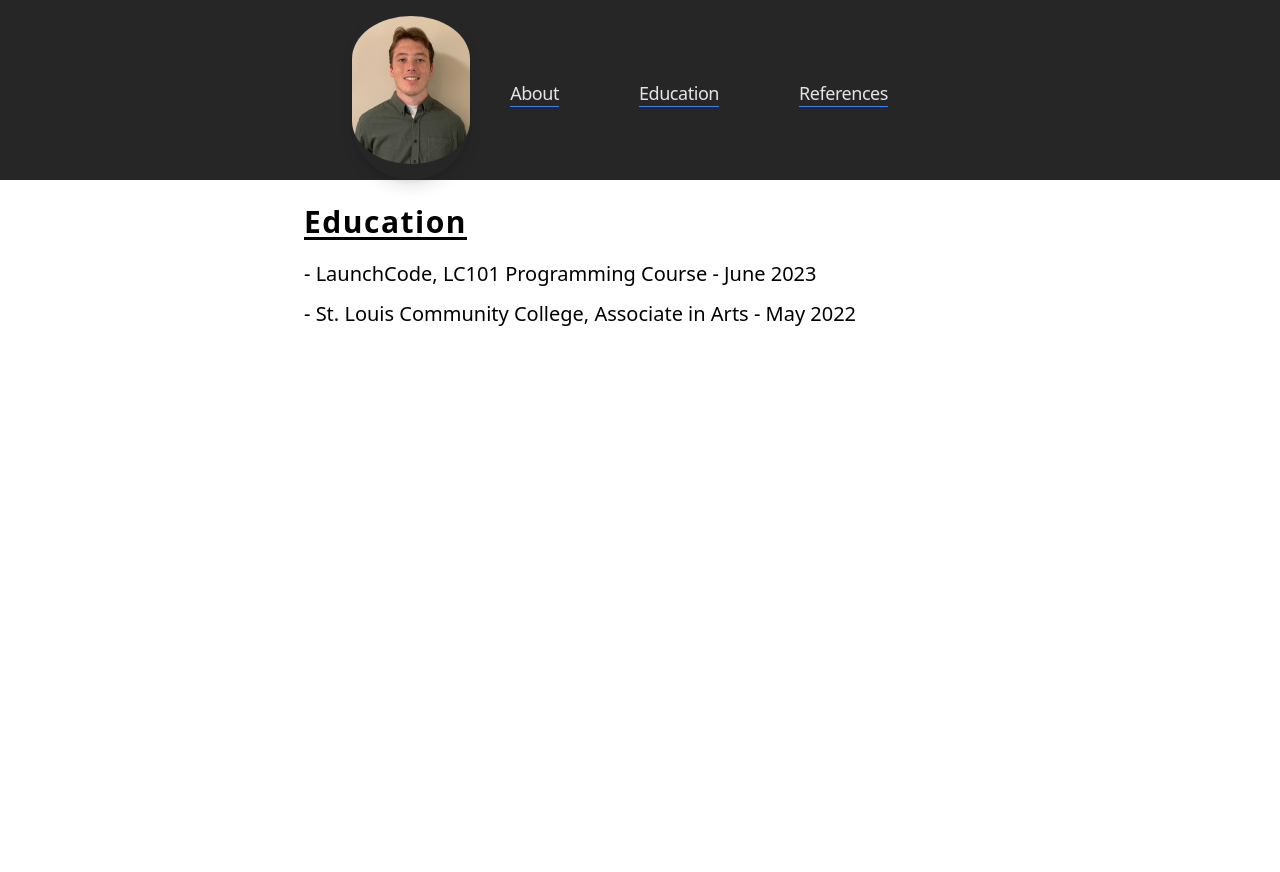
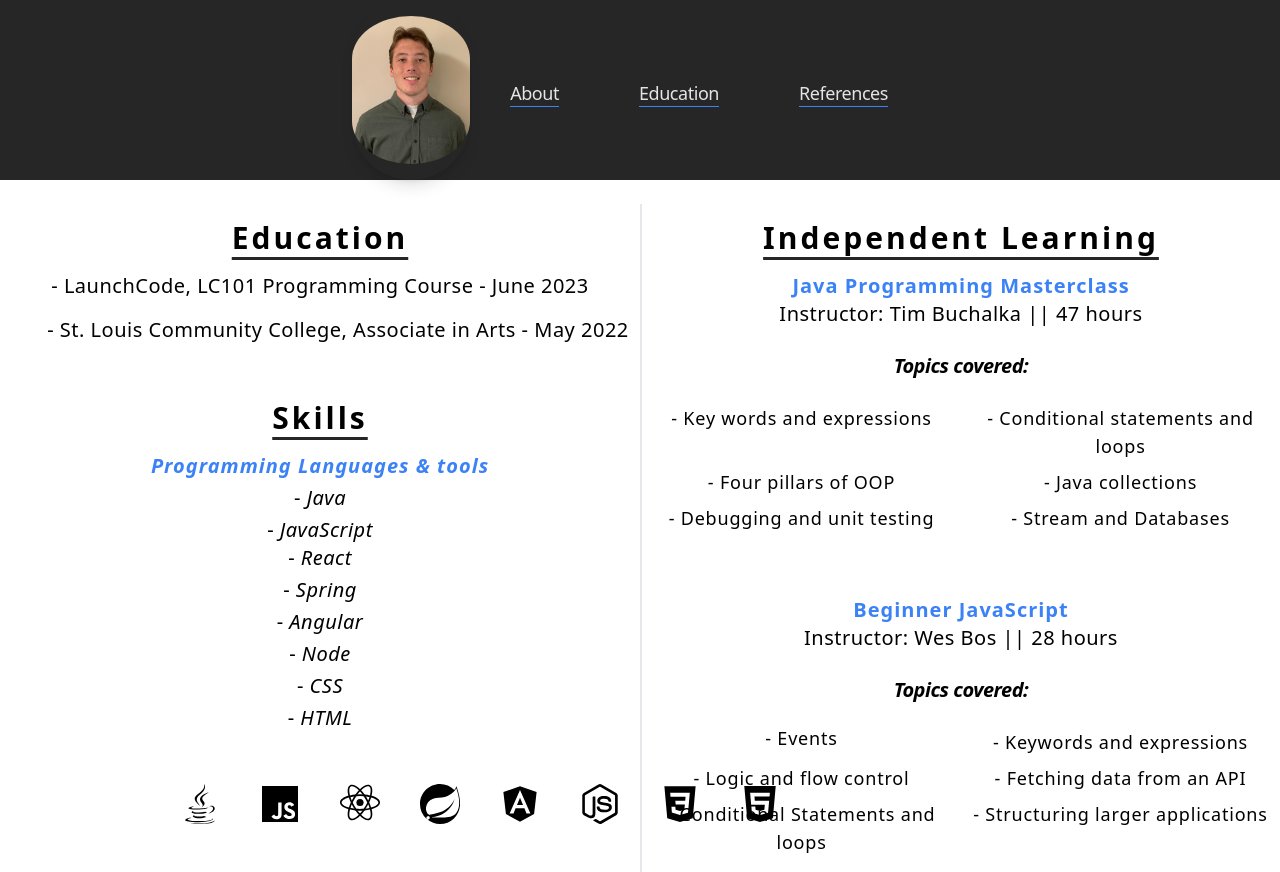
Before and after one commit to GeoffMeier/resume-website, a React (Create React App) app: page /education in a window 1280 px wide. Before the commit the page ends 800 px from the top, so only its background shows below. Built offline with nearby package versions, Linux system fonts and the light colour scheme.

Commit message:
updated education page

```diff
--- a/src/App.js
+++ b/src/App.js
@@ -8,7 +8,7 @@ import ProjectsPage from "./pages/ProjectsPage";
 
 function App() {
   return (
-    <div className="container">
+    <div className="">
       {/* <nav>
         <ul>
           <Link to="/" class="list">
--- a/src/components/about.jsx
+++ b/src/components/about.jsx
@@ -28,7 +28,7 @@ return (
 {/* </div> */}
 
   <section className="">
-  <div className=" pt-6 flex flex-nowrap flex-col  max-w-2xl  mx-auto ">
+  <div className=" pt-8 flex flex-nowrap flex-col  max-w-2xl  mx-auto ">
   {/* <div class=" flex flex-nowrap flex-col  max-w-2xl  mx-auto  items-baseline "> */}
   <h1 className=" pt-5 pl-0 text-6xl tracking-tighter font-extrabold">GEOFFREY <span className="text-blue-500">MEIER</span>  </h1>
   <div className="pt-2">
@@ -43,9 +43,9 @@ return (
 
     </div>
     <div className=" flex flex-row item-center">
-      <div className=" pt-4 pl-0"><a className="  text-5xl" href="https://github.com/GeoffMeier"><SiGithub/> </a></div>
-     <div className="pl-8 pt-4"><a className="   text-5xl" href="https://www.linkedin.com/in/geoffrey-meier-47395a273/"><SiLinkedin/></a></div>
-     <div className="pl-8 pt-4"><a className="   text-5xl" href="mailto: grm0809@gmail.com"><SiGmail/></a></div>
+      <div className=" pt-6 pl-0"><a className="  text-5xl" href="https://github.com/GeoffMeier"><SiGithub/> </a></div>
+     <div className="pl-8 pt-6"><a className="   text-5xl" href="https://www.linkedin.com/in/geoffrey-meier-47395a273/"><SiLinkedin/></a></div>
+     <div className="pl-8 pt-6"><a className="   text-5xl" href="mailto: grm0809@gmail.com"><SiGmail/></a></div>
     </div>
 
   {/* <p className="pt-2 font-serif"> </p>
@@ -54,7 +54,8 @@ return (
     <span className=" pt-3 text-xl">- St. Louis Community College, Associate in Arts - May 2022</span>
      */}
   {/* </div> */}
-  <p className="pt-10 font-light text-xl">My objective is to bring my newly acquired skills and passion for software development to a team.  I want to build off what I've learned and develop secure and intuitive programs, software, and web-based applications.  I have ambitions to become a Full Stack Developer  and to further my skills by continuing to learn on my own and through my peers. </p>
+  <h2 className="pt-12 font-bold text-2xl underline-offset-2 underline">OBJECTIVE:</h2>
+  <p className="pt-3 font-light text-xl tracking-wider">To bring my newly acquired skills and passion for software development to a team.  I want to build off what I've learned and develop secure and intuitive programs, software, and web-based applications.  I have ambitions to become a Full Stack Developer  and to further my skills by continuing to learn on my own and through my peers. </p>
   </div>
   </section>
 
--- a/src/components/projects.jsx
+++ b/src/components/projects.jsx
@@ -1,13 +1,117 @@
 import React from "react";
-
+import {BiLogoJava} from 'react-icons/bi'
+import {BiLogoJavascript} from 'react-icons/bi'
+import {BiLogoReact} from 'react-icons/bi'
+import {BiLogoHtml5} from 'react-icons/bi'
+import {BiLogoCss3} from 'react-icons/bi'
+import {BiLogoAngular} from 'react-icons/bi'
+import {BiLogoNodejs} from 'react-icons/bi'
+import {BiLogoSpringBoot} from 'react-icons/bi'
 export default function Projects() {
 return (
     <>
-    <div className="pt-6 flex flex-nowrap flex-col  max-w-2xl  mx-auto ">
+    {/* <div className="pt-6 flex flex-nowrap flex-col  max-w-2xl  mx-auto "> */}
+    <div className="pt-6 grid grid-cols-2  divide-x-2 outline-blue-500">
+ <div className="">
 
-    <h2 className="  pt-0  font-sans font-bold  text-3xl  tracking-wider underline  underline-offset-4 ">Education </h2>
-    <span className=" pt-5 text-xl">- LaunchCode, LC101 Programming Course - June 2023</span>
-    <span className=" pt-3 text-xl">- St. Louis Community College, Associate in Arts - May 2022</span>
+ <h2 className=" text-center py-4  font-sans font-bold  decoration-neutral-800 text-3xl  tracking-widest underline   underline-offset-8 ">Education </h2>
+   <div className="text-center "> <span className=" text-xl tracking-wide">- LaunchCode, LC101 Programming Course - June 2023</span></div>
+  <div className="text-center pl-9 py-4">  <span className=" text-xl tracking-wide">- St. Louis Community College, Associate in Arts - May 2022</span></div>
+
+  <div className=" text-center py-4  pt-10 font-sans font-bold  decoration-neutral-800 text-3xl  tracking-widest underline   underline-offset-8 ">Skills</div>
+   <div className="text-center text-xl text-blue-500 font-bold tracking-wider"> <span className="italic">Programming Languages & tools</span></div>
+   <div className=" text-xl pt-1 text-center tracking-wide"> - <span className="italic">Java</span> </div>
+   <div className=" text-xl pt-1 text-center tracking-wide"> - <span className="italic">JavaScript</span></div>
+   <div className=" text-xl text-center tracking-wide"> - <span className="italic">React</span></div>
+   <div className=" text-xl text-center pt-1 tracking-wide"> - <span className="italic">Spring</span></div>
+   <div className=" text-xl text-center pt-1 tracking-wide"> - <span className="italic">Angular</span></div>
+   <div className=" text-xl text-center pt-1 tracking-wide"> - <span className="italic">Node</span></div>
+   <div className=" text-xl text-center pt-1 tracking-wide"> - <span className="italic">CSS</span></div>
+   <div className=" text-xl text-center pt-1 tracking-wide"> - <span className="italic">HTML</span></div>
+    {/* <ul className="text-center py-2">
+    <li>Iterated over questions to display one question at a time and stored candidate’s answers
+</li>
+    </ul> */}
+    <div className="pt-8 flex flex-row item-center text-center">
+    <div className=" pt-4  pl-44 item-center text-center"><a className="  text-5xl" href="https://www.java.com/en/"><BiLogoJava/> </a></div>
+     <div className="pl-8 pt-4"><a className=" text-5xl" href="https://www.javascript.com/"><BiLogoJavascript/></a></div>
+     <div className="pl-8 pt-4"><a className="   text-5xl" href="https://react.dev/"><BiLogoReact/></a></div>
+     <div className="pl-8 pt-4"><a className="   text-5xl" href="https://spring.io/"><BiLogoSpringBoot/></a></div>
+     <div className="pl-8 pt-4"><a className="   text-5xl" href="https://angular.io/"><BiLogoAngular/></a></div>
+     <div className="pl-8 pt-4"><a className="   text-5xl" href="https://nodejs.org/en"><BiLogoNodejs/></a></div>
+     <div className="pl-8 pt-4"><a className="   text-5xl" href="https://css.com/"><BiLogoCss3/></a></div>
+     <div className="pl-8 pt-4"><a className="   text-5xl" href="https://html.com/"><BiLogoHtml5/></a></div>
+
+ </div>
+
+
+
+    </div>
+    <div className="col-start-2">
+    <h2 className=" text-center py-4  font-sans font-bold  decoration-neutral-800 text-3xl  tracking-widest underline   underline-offset-8">Independent Learning</h2>
+    <div className=" text-center">
+    <span className="text-xl font-bold text-blue-500  tracking-wider">Java Programming Masterclass</span>
+  </div>
+  <div className="text-center ">
+    <span className="text-xl tracking-wide"> Instructor: Tim Buchalka || 47 hours  </span>
+  </div>
+  <div className=" pt-6 text-center">
+    <span className="text-xl italic tracking-tight font-bold">Topics covered: </span>
+  </div>
+ <ul className="pt-4 text-center grid grid-cols-2 tracking-wider">
+    <li className="pt-2 text-lg">- Key words and expressions
+</li>
+    <li className="pt-2 text-lg">- Conditional statements and loops</li>
+    <li className="pt-2 text-lg">- Four pillars of OOP</li>
+    <li className="pt-2 text-lg">- Java collections</li>
+    <li className="pt-2 text-lg">- Debugging and unit testing</li>
+    <li className="pt-2 pb-8 text-lg ">- Stream and Databases</li>
+
+ </ul>
+ {/* <div className="  border-b"></div> */}
+ <div className="pt-8  text-center">
+    <span className="text-xl font-bold text-blue-500  tracking-wider">Beginner JavaScript</span>
+  </div>
+  <div className="text-center  ">
+    <span className="text-xl tracking-wide"> Instructor: Wes Bos || 28 hours  </span>
+  </div>
+  <div className=" text-center pt-6">
+    <span className="text-xl italic tracking-tight font-bold">Topics covered: </span>
+  </div>
+ <ul className="py-4 text-center grid grid-cols-2 tracking-wider">
+    <li className="pt-1 text-lg">- Events
+
+</li>
+    <li className="pt-2 text-lg">- Keywords and expressions</li>
+    <li className="pt-2 text-lg">- Logic and flow control</li>
+    <li className="pt-2 text-lg">- Fetching data from an  API</li>
+    <li className="pt-2 text-lg">- Conditional Statements and loops</li>
+    <li className="pt-2 text-lg">- Structuring larger applications
+</li>
+
+ </ul>
+
+
+ {/* <div className="text-center pt-6">
+    <span className="text-xl text-blue-500 font-bold font-bold tracking-wider">Beginner JavaScript</span>
+ </div>
+ <div className="text-center ">
+    <span className="text-xl tracking-wide">- Instructor: Wes Bos </span>
+  </div>
+  <div className="text-center ">
+    <span className="text-xl italic tracking-wide">- 28 hours </span>
+  </div> */}
+  {/* <div className="text-center pt-6">
+    <span className="text-xl text-blue-500  font-bold tracking-wider">Web Developer Bootcamp</span>
+ </div>
+ <div className="text-center ">
+    <span className="text-xl tracking-wide">- Instructor: Colt Steele  </span>
+  </div>
+  <div className="text-center ">
+    <span className="text-xl italic tracking-wide">- 64 hours </span>
+  </div> */}
+ </div>
+
 
   </div>
     </>
```
